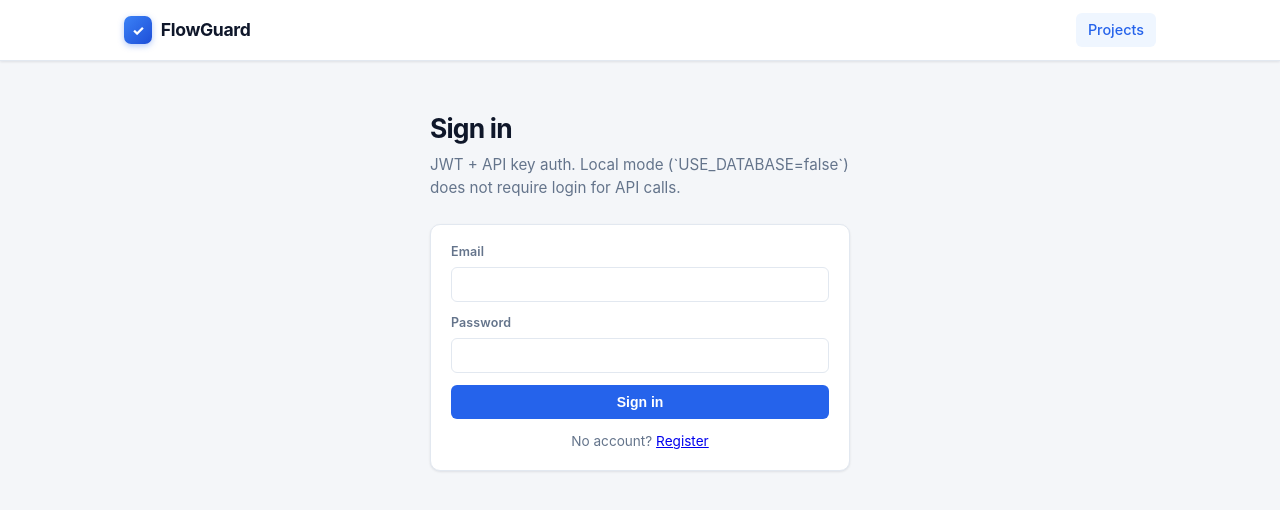
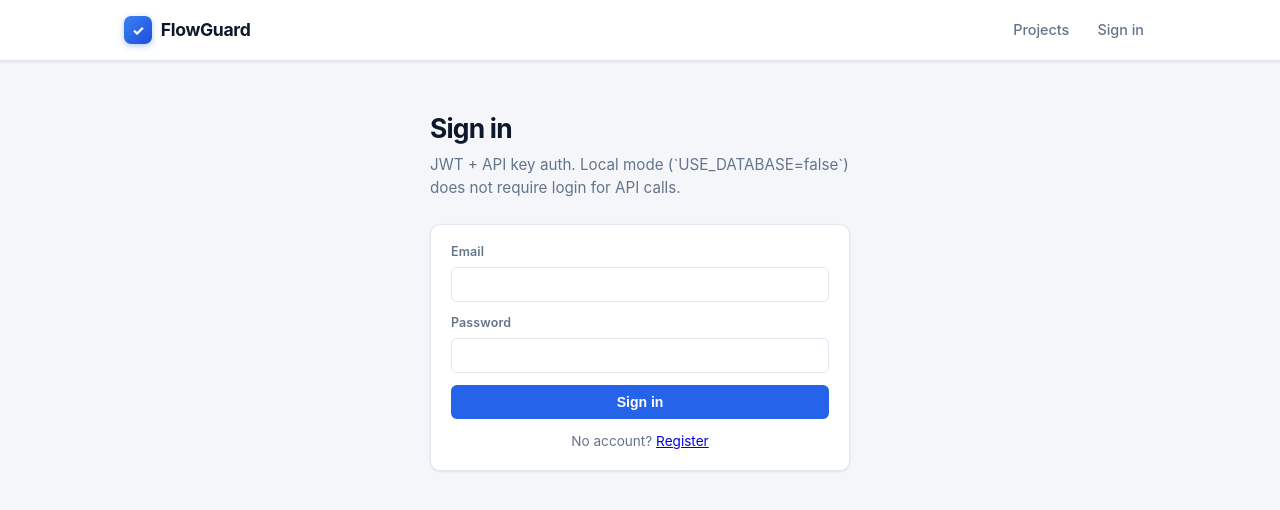
Before and after one commit to akshayaureatelabs/FlowGuard, a Next.js app in the folder apps/web/: page /login in a window 1280 px wide. Shown: the top 510 px of the page. Built offline with nearby package versions, Linux system fonts and the light colour scheme; no server answers.

Commit message:
feat(web): login nav, module edit links, import recorded steps UI

```diff
--- a/apps/web/app/layout.tsx
+++ b/apps/web/app/layout.tsx
@@ -25,9 +25,8 @@ export default function RootLayout({
               FlowGuard
             </a>
             <nav>
-              <a href="/" className="active">
-                Projects
-              </a>
+              <a href="/">Projects</a>
+              <a href="/login">Sign in</a>
             </nav>
           </div>
         </header>
```
Also changed, not shown: apps/web/app/projects/[id]/page.tsx (+4 -7 lines).
